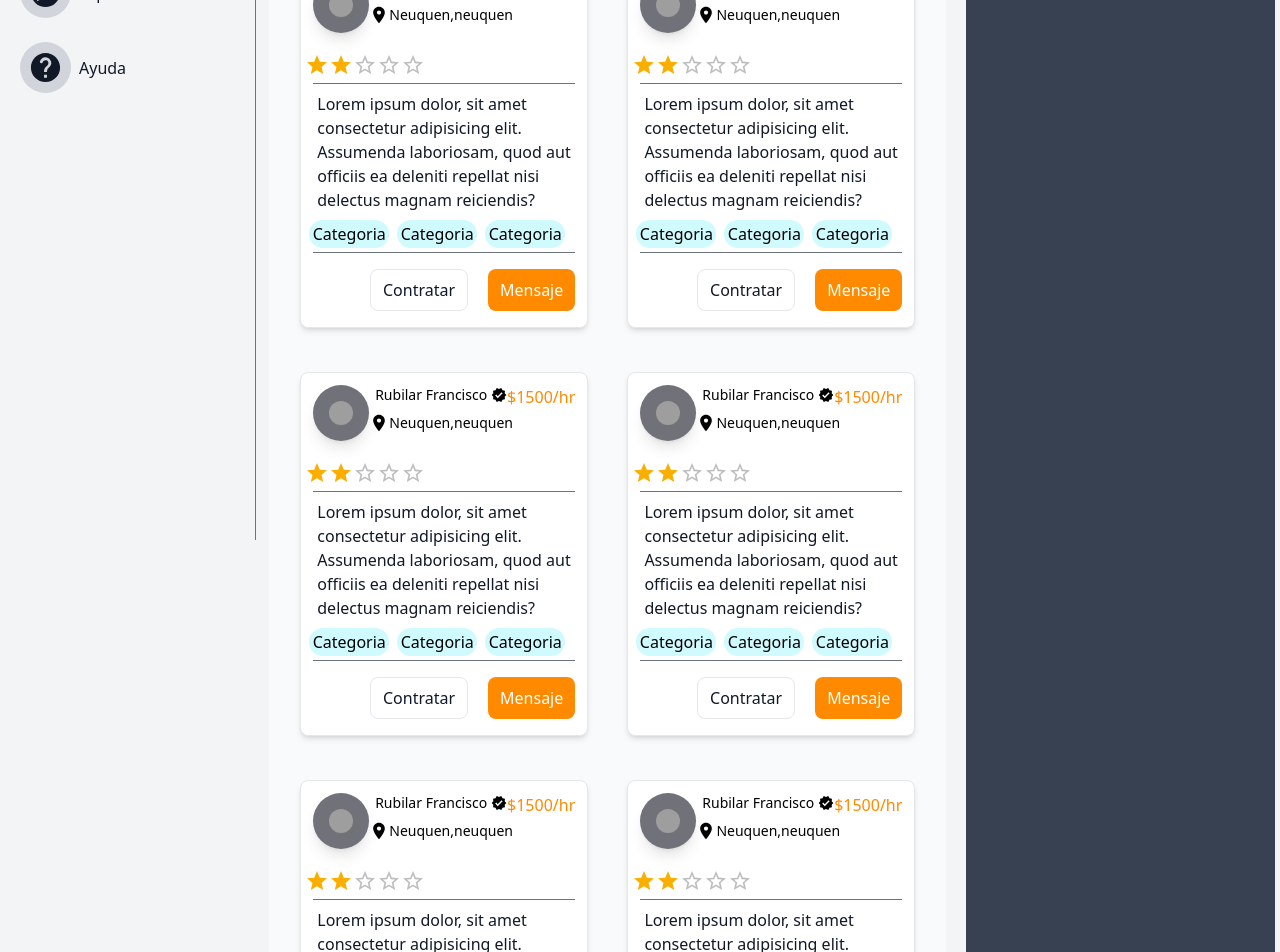
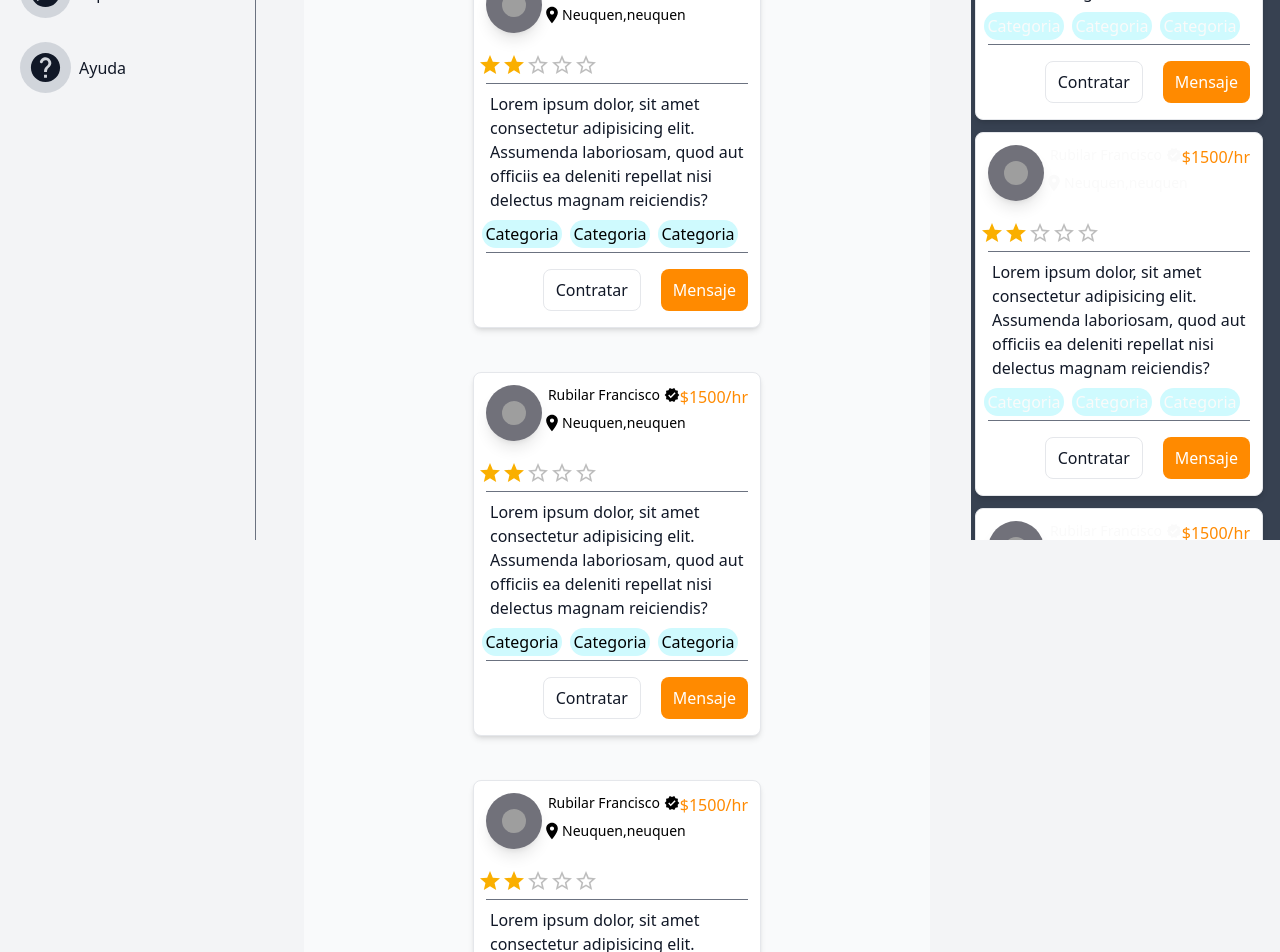
Before and after one commit to lavorar/lavorarFireBase, a React (Vite) app: page / in a window 1280 px wide. Shown: the part 260-1212 px from the top of the page. Built offline with nearby package versions, Linux system fonts and the light colour scheme; no server answers; grey boxes are pictures that could not be loaded.

Commit message:
side bard fixed

```diff
--- a/src/components/Home.jsx
+++ b/src/components/Home.jsx
@@ -5,25 +5,24 @@ import { authContext, useAuth } from "../context/authContext";
 import HomeSearchBar from "./layout/elements/HomeSearchBar";
 
 export function Home() {
-  const { user, logout, loading } = useAuth();
+  const { user, loading } = useAuth();
   const navigate = useNavigate("/");
 
   console.log(user);
-
-  const handleLogout = async () => {
-    try {
-      await logout();
-    } catch {
-      console.log(error);
-    }
-    navigate("/");
-  };
 
   if (loading) return <h1>Loading...</h1>;
   return (
     <div className="flex flex-col  items-center w-full p-1 bg-gray-50 dark:bg-gray-700 text-black">
       <HomeSearchBar />
       <div className="mt-10 flex flex-wrap justify-evenly gap-4 lg:gap-8 w-full lg:px-5">
+        <Card />
+        <Card />
+        <Card />
+        <Card />
+        <Card />
+        <Card />
+        <Card />
+        <Card />
         <Card />
         <Card />
         <Card />
--- a/src/components/layout/elements/HomeSearchBar.jsx
+++ b/src/components/layout/elements/HomeSearchBar.jsx
@@ -1,8 +1,12 @@
 import React from 'react'
 
 const HomeSearchBar = props => {
+    const handleSubmitSearch = (e) => {
+        e.preventDefault()
+
+    }
     return (
-        <form className='max-w-5xl mt-8 h-40 md:h-auto w-full'>
+        <form onSubmit={(e) => handleSubmitSearch(e)} className='max-w-5xl mt-8 h-40 md:h-auto w-full'>
             <div className="inline-flex md:flex-row gap-y-2 flex-col items-center text-gray-300 justify-between p-5 md:pl-5 md:pr-1 shadow md:border-2 h-full md:h-16 w-full py-1 md:rounded-full border-gray-900 dark:border-gray-200" >
                 <div className='flex justify-center w-full md:w-1/2 h-full md:h-[60%] border-gray-900 rounded-full dark:border-white-ghost border md:border-0 md:rounded-none md:border-r md:mr-2 text-black dark:text-white-ghost' >
                     <input className='w-11/12 overflow-clip h-full  bg-transparent outline-none ' placeholder='Categoria' />
--- a/src/components/layout/sidebar/SideBar.jsx
+++ b/src/components/layout/sidebar/SideBar.jsx
@@ -17,6 +17,7 @@ import AddchartRoundedIcon from '@mui/icons-material/AddchartRounded';
 import TrendingUpRoundedIcon from '@mui/icons-material/TrendingUpRounded';
 import { useAuth } from '../../../context/authContext';
 import { useNavigate } from 'react-router-dom';
+import Card from "../elements/Card";
 
 
 const SideBar = (props) => {
@@ -37,7 +38,7 @@ const SideBar = (props) => {
     ];
 
     return (
-        <div className="flex md:flex-row  bg-gray-100 dark:bg-gray-900">
+        <div className="flex md:flex-row h-auto  bg-gray-100 dark:bg-gray-900">
             <div
                 className={` ${open ? "w-64" : "w-24 "
                     } hidden md:flex  flex-col bg-transparent border-0 border-r border-gray-500 dark:border-gray-100 dark:bg-gray-900 text-gray-900 dark:text-white-ghost h-full p-3 z-20 fixed pt-8  duration-300`}
@@ -95,8 +96,8 @@ const SideBar = (props) => {
                     ))}
                 </ul>
             </div>
-            <div className={`${open ? 'md:pl-64' : 'md:pl-24'} flex flex-row justify-around  p-2 md:p-0  duration-300 w-full md:ml-2 h-auto  md:flex-1 `}>
-                <div className="w-full md:w-11/12 xl:w-4/6 ">
+            <div className={`${open ? 'md:pl-64' : 'md:pl-24'} lg:mr-[310px] h-auto flex flex-around p-2 md:p-0  duration-300 w-full md:ml-2   md:flex-1 `}>
+                <div className="w-full lg:px-10">
                     <Header>
 
                     </Header>
@@ -104,9 +105,13 @@ const SideBar = (props) => {
 
                 </div>
                 {/* <AppHeader /> */}
-                <div className={'lg:w-[310px] hidden lg:block  h-auto bg-gray-700 text-white-ghost ml-2 p-1 border-l border-gray-100'} >
-                    right side
-                </div>
+            </div>
+            <div className={'lg:w-[310px] float-right overflow-auto lg:flex-col hidden lg:flex lg:fixed h-screen right-0 bg-gray-700 text-white-ghost ml-2 p-1 border-l border-gray-100'} >
+
+                <Card />
+                <Card />
+                <Card />
+                <Card />
             </div>
         </div >
     );
```
